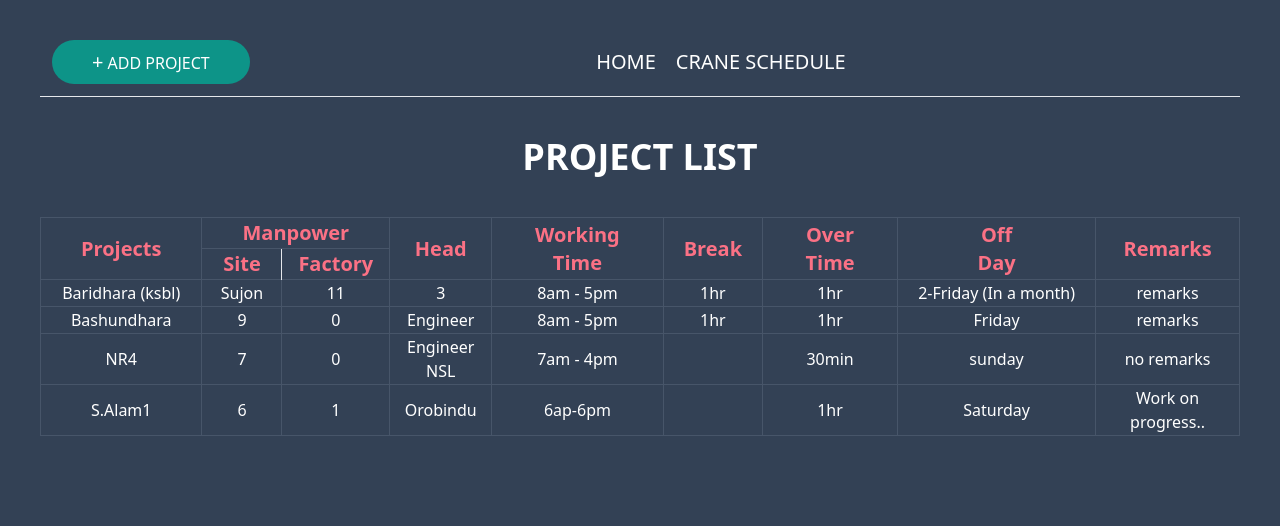
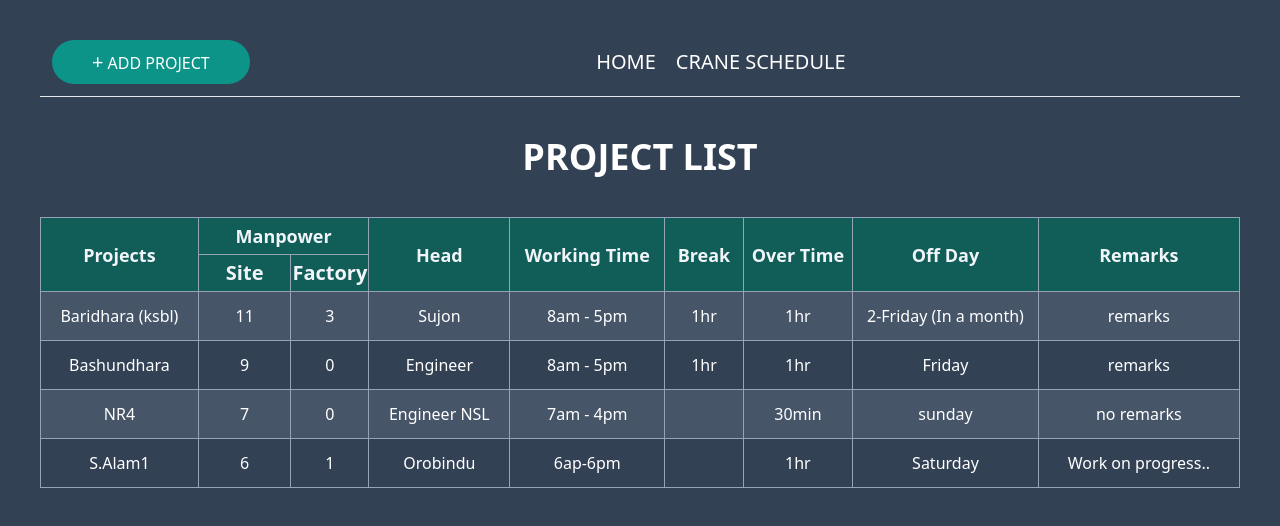
Before and after one commit to md-mozahid/nsl-project-management-app, a React (Vite) app: page / in a window 1280 px wide. Shown: the top 526 px of the page. Built offline with nearby package versions, Linux system fonts and the light colour scheme; data requests are answered from the project's data file; some icons are missing.

Commit message:
updated table layout and UI

```diff
--- a/server/db.json
+++ b/server/db.json
@@ -3,9 +3,9 @@
     {
       "id": 1,
       "projectName": "Baridhara (ksbl)",
-      "manpowerSite": "Sujon",
-      "manpowerFactory": 11,
-      "projectHead": 3,
+      "manpowerSite": 11,
+      "manpowerFactory": 3,
+      "projectHead": "Sujon",
       "workingTime": "8am - 5pm",
       "breakTime": "1hr",
       "overTime": "1hr",
--- a/src/components/project.jsx
+++ b/src/components/project.jsx
@@ -1,4 +1,5 @@
-import { Link } from 'react-router-dom'
+import { Link } from "react-router-dom";
+import TableTd from "./td";
 
 const Project = ({ project }) => {
   const {
@@ -12,45 +13,43 @@ const Project = ({ project }) => {
     overTime,
     offDay,
     remarks,
-  } = project
+  } = project;
 
   return (
     <>
-      <tr>
-        <td className="border border-slate-600 ">
+      <tr className="bg-slate-600 even:bg-slate-700 hover:bg-slate-800">
+        <TableTd>
           <Link to={`/edit-project/${id}`}>
-            <p className="cursor-pointer">
-              {projectName}
-            </p>
+            <p className="cursor-pointer">{projectName}</p>
           </Link>
-        </td>
-        <td className="border border-slate-600 w-20">
+        </TableTd>
+        <TableTd className="w-20">
           <p>{manpowerSite}</p>
-        </td>
-        <td className="border border-slate-600 ">
+        </TableTd>
+        <TableTd>
           <p>{manpowerFactory}</p>
-        </td>
-        <td className="border border-slate-600 ">
+        </TableTd>
+        <TableTd>
           <p>{projectHead}</p>
-        </td>
-        <td className="border border-slate-600 ">
+        </TableTd>
+        <TableTd>
           <p>{workingTime}</p>
-        </td>
-        <td className="border border-slate-600 ">
+        </TableTd>
+        <TableTd>
           <p>{breakTime}</p>
-        </td>
-        <td className="border border-slate-600 ">
+        </TableTd>
+        <TableTd>
           <p>{overTime}</p>
-        </td>
-        <td className="border border-slate-600 ">
+        </TableTd>
+        <TableTd>
           <p>{offDay}</p>
-        </td>
-        <td className="border border-slate-600 ">
+        </TableTd>
+        <TableTd>
           <p>{remarks}</p>
-        </td>
+        </TableTd>
       </tr>
     </>
-  )
-}
+  );
+};
 
-export default Project
+export default Project;
--- a/src/components/projectsList.jsx
+++ b/src/components/projectsList.jsx
@@ -1,5 +1,6 @@
 import { useGetProjectsQuery } from "../features/api/apiSlice";
 import Project from "./project";
+import TableTh from "./th";
 
 const ProjectsList = () => {
   const { data: projects, isLoading, isError } = useGetProjectsQuery();
@@ -26,42 +27,40 @@ const ProjectsList = () => {
   return (
     <>
       <div className="container mx-auto flex justify-center">
-        <table className="border-collapse border border-slate-500 text-center">
-          <thead>
-            <tr className="text-rose-400 md:text-xl">
-              <th className="border border-slate-600 px-10" rowSpan="2">
+        <table className="border-collapse border border-slate-400 text-center">
+          <thead className="bg-teal-800">
+            <tr className="text-slate-100 md:text-lg">
+              <TableTh className="w-40" rowSpan="2">
                 Projects
-              </th>
-              <th className="border border-slate-600 px-10" colSpan="2">
+              </TableTh>
+              <TableTh className="w-48" colSpan="2">
                 Manpower
-              </th>
-              <th className="border border-slate-600 px-5" rowSpan="2">
+              </TableTh>
+              <TableTh className="w-36" rowSpan="2">
                 Head
-              </th>
-              <th className="border border-slate-600 px-5" rowSpan="2">
+              </TableTh>
+              <TableTh className="w-40" rowSpan="2">
                 Working Time
-              </th>
-              <th className="border border-slate-600 px-5" rowSpan="2">
+              </TableTh>
+              <TableTh className="w-20" rowSpan="2">
                 Break
-              </th>
-              <th className="border border-slate-600 px-5" rowSpan="2">
+              </TableTh>
+              <TableTh className="w-28" rowSpan="2">
                 Over Time
-              </th>
-              <th className="border border-slate-600 px-16" rowSpan="2">
+              </TableTh>
+              <TableTh className="w-48" rowSpan="2">
                 Off Day
-              </th>
-              <th className="border border-slate-600 px-6" rowSpan="2">
+              </TableTh>
+              <TableTh className="w-52" rowSpan="2">
                 Remarks
-              </th>
+              </TableTh>
             </tr>
-            <tr className="md:text-xl text-rose-400">
-              <th className="border-r">Site</th>
-              <th>Factory</th>
+            <tr className="md:text-xl text-slate-100">
+              <TableTh className="w-24">Site</TableTh>
+              <TableTh className=''>Factory</TableTh>
             </tr>
           </thead>
-          <tbody>
-           {content}
-          </tbody>
+          <tbody className="rounded-xl">{content}</tbody>
         </table>
       </div>
     </>
--- /dev/null
+++ b/src/components/td.jsx
@@ -0,0 +1,9 @@
+const TableTd = ({ children }) => {
+  return (
+    <>
+      <td className="border border-slate-400  p-3">{children}</td>
+    </>
+  );
+};
+
+export default TableTd;
--- /dev/null
+++ b/src/components/th.jsx
@@ -0,0 +1,11 @@
+const TableTh = ({ children, className, ...rest }) => {
+  return (
+    <>
+      <th className={`border border-slate-400 py-1 ${className}`} {...rest}>
+        {children}
+      </th>
+    </>
+  );
+};
+
+export default TableTh;
```
Also changed, not shown: src/pages/addProject.jsx (+31 -31 lines).
